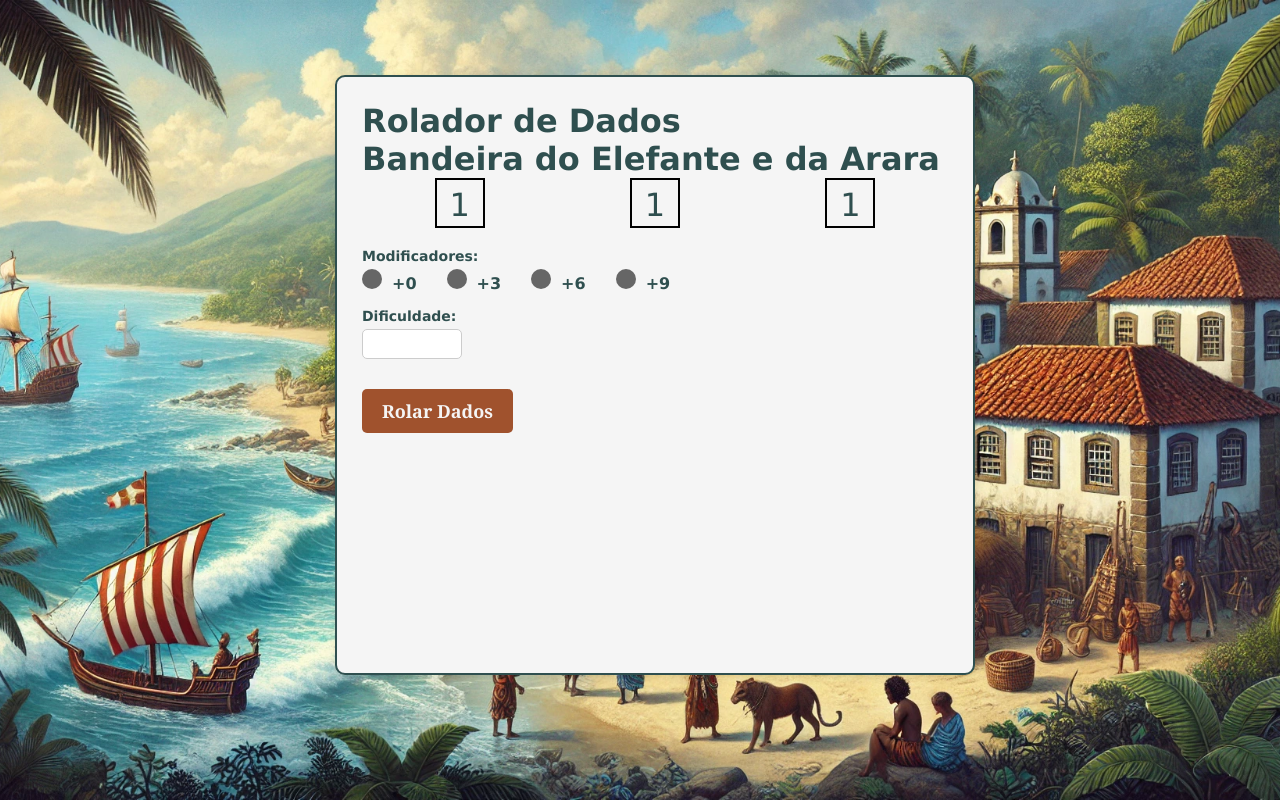
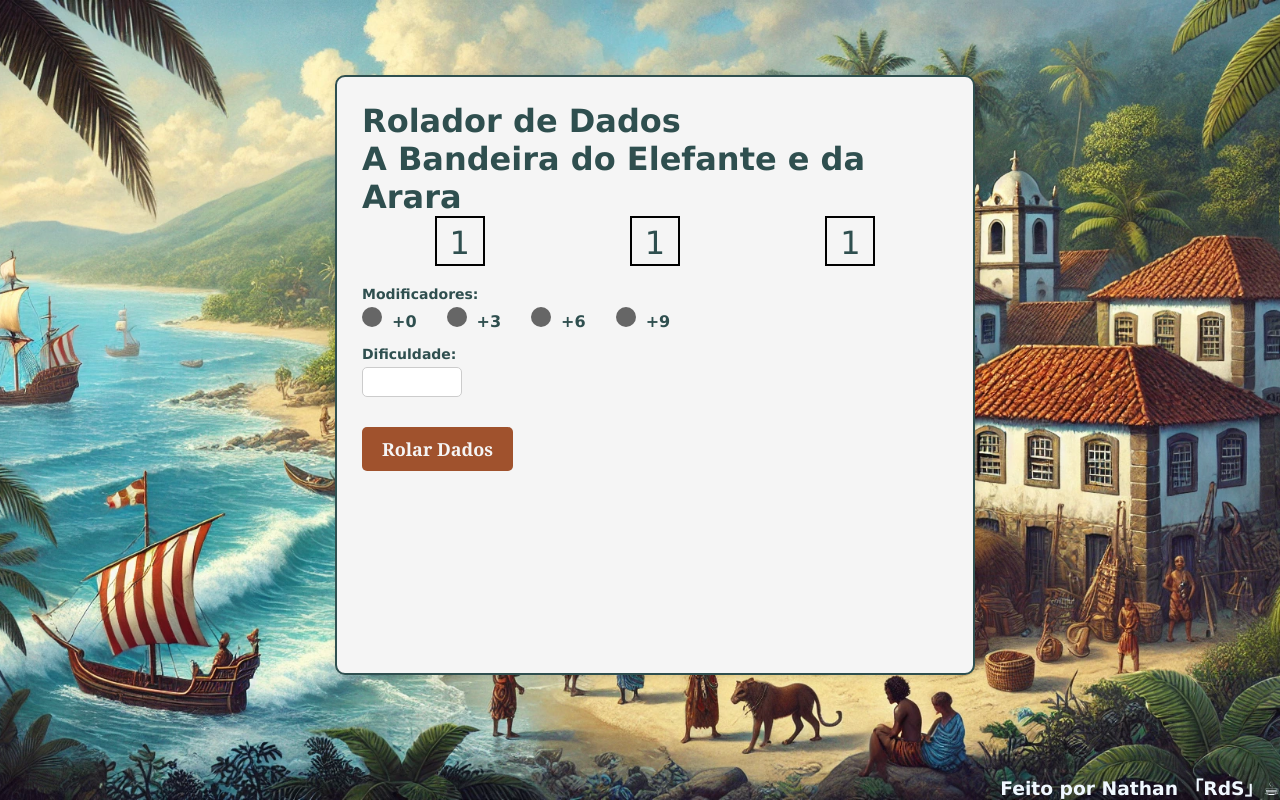
Before and after one commit to NahNathan/BEA-Roller, an Angular app: page / in a window 1280 px wide. Built offline with nearby package versions, Linux system fonts and the light colour scheme.

Commit message:
Bottom Credits

```diff
--- a/src/app/app.component.css
+++ b/src/app/app.component.css
@@ -14,7 +14,18 @@
     transform: translate(-50%, -50%);
     background-color: #f5f5f5;
 }
+.creditos{
+    font-family: Verdana, Geneva, Tahoma, sans-serif;
+    color: aliceblue;
+    position: absolute;
+    bottom: 0;
+    right: 0;
+    a{
+        text-decoration: none;
+        color: aliceblue;
+    }
 
+}
 .dadosContainer {
     display: flex;
     flex-direction: row;
--- a/src/app/app.component.html
+++ b/src/app/app.component.html
@@ -1,7 +1,7 @@
 <div class="full-background" [style.backgroundImage]="backgroundImage">
   <div class="paginaContainer">
-    <h1 class="titulo">{{ titulo }}</h1>
-    <h1 class="titulo">Bandeira do Elefante e da Arara</h1>
+    <h1 class="titulo">{{ titulo1 }}</h1>
+    <h1 class="titulo">{{ titulo2 }}</h1>
 
     <div class="dadosContainer">
       <app-dado [valor]="resultadoDado1" [rolando]="rolandoDados"></app-dado>
@@ -35,4 +35,7 @@
     </div>
   </div>
 
+  <footer>
+    <h3 class="creditos">Feito por <a href="https://github.com/NahNathan/BEA-Roller">Nathan 「RdS」☕</a></h3>
+  </footer>
 </div>
--- a/src/app/app.component.ts
+++ b/src/app/app.component.ts
@@ -7,7 +7,8 @@ import { RoladaService } from '../app/services/rolada.service';
   styleUrls: ['./app.component.css']
 })
 export class AppComponent {
-  titulo = 'Rolador de Dados';
+  titulo1 = 'Rolador de Dados';
+  titulo2 = 'A Bandeira do Elefante e da Arara';
   modificador = 0;
   dificuldade?: number;
   resultado = '';
```
